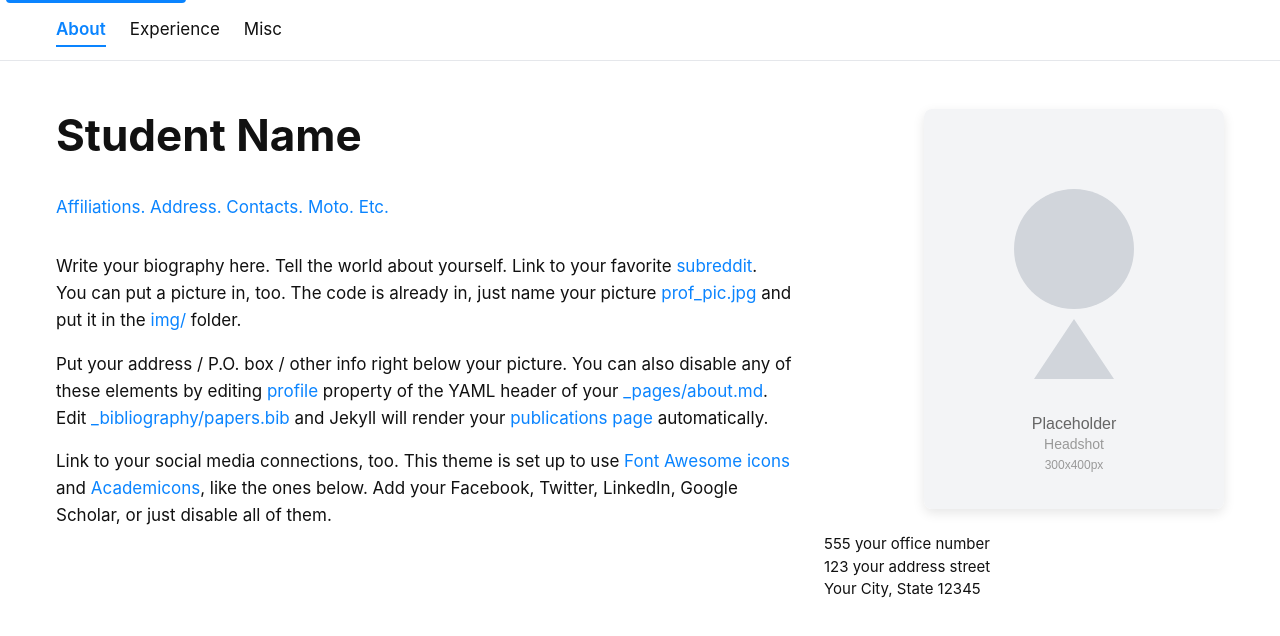
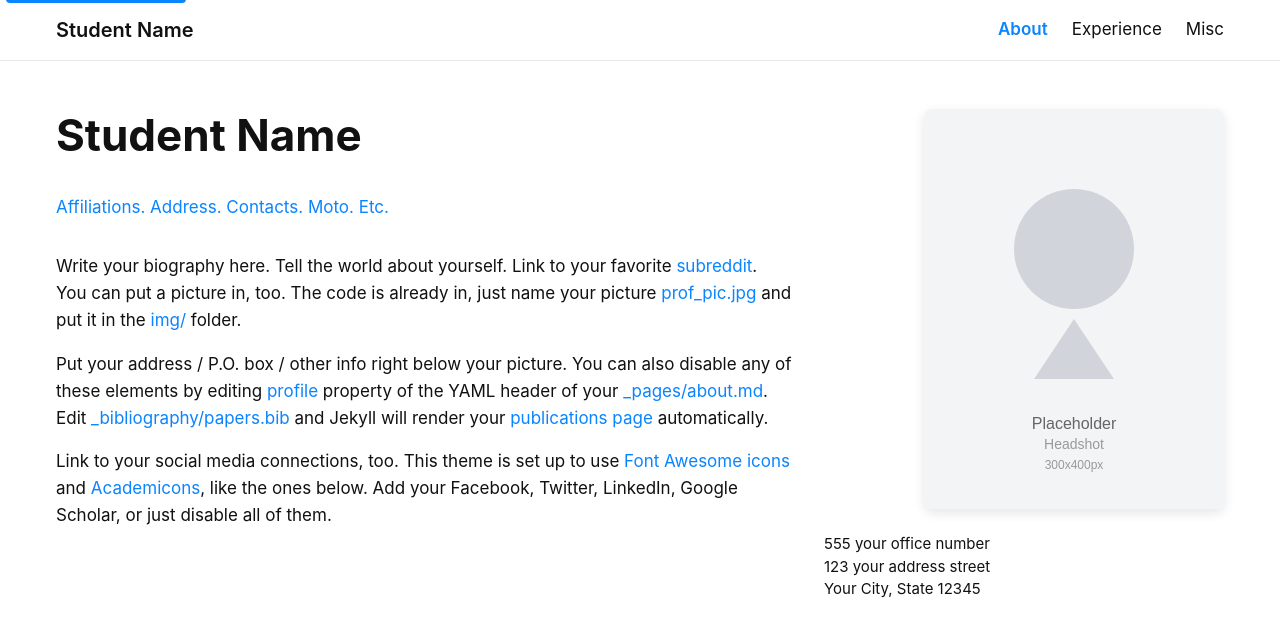
Before and after one commit to lukezhao0/lukezhao0.github.io, a plain HTML site: page index.html in a window 1280 px wide. Drawn offline with Linux system fonts and the light colour scheme.

Commit message:
Fix blue line issue and restore site title

```diff
--- a/css/styles.css
+++ b/css/styles.css
@@ -164,6 +164,7 @@ body {
   right: 0;
   height: 2px;
   background-color: var(--accent-blue);
+  display: none; /* Remove the blue underline */
 }
 
 /* Mobile Menu Toggle */
--- a/index.html
+++ b/index.html
@@ -28,6 +28,9 @@
   <body>
     <header class="site-header">
       <div class="header-container">
+        <div class="site-title">
+          <a href="/">Student Name</a>
+        </div>
         <nav class="main-nav" role="navigation" aria-label="Main navigation">
           <ul class="nav-list">
             <li>
```
